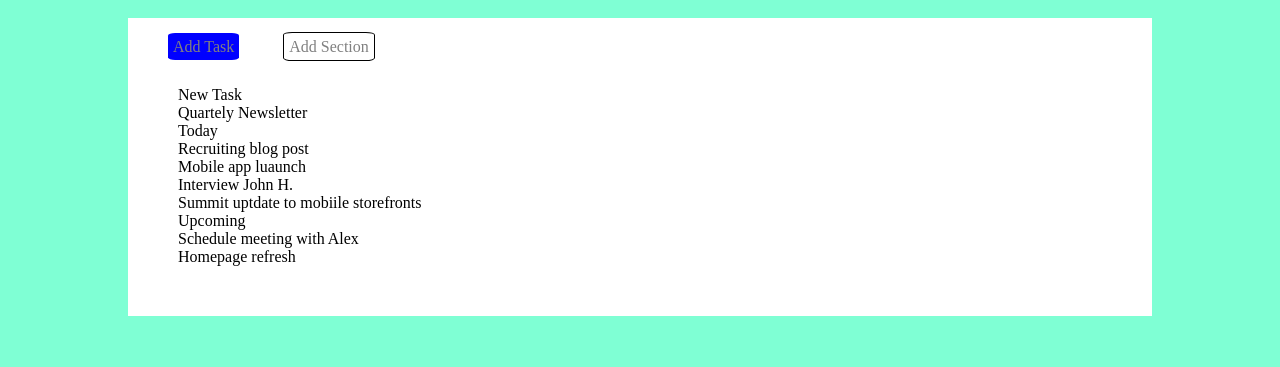
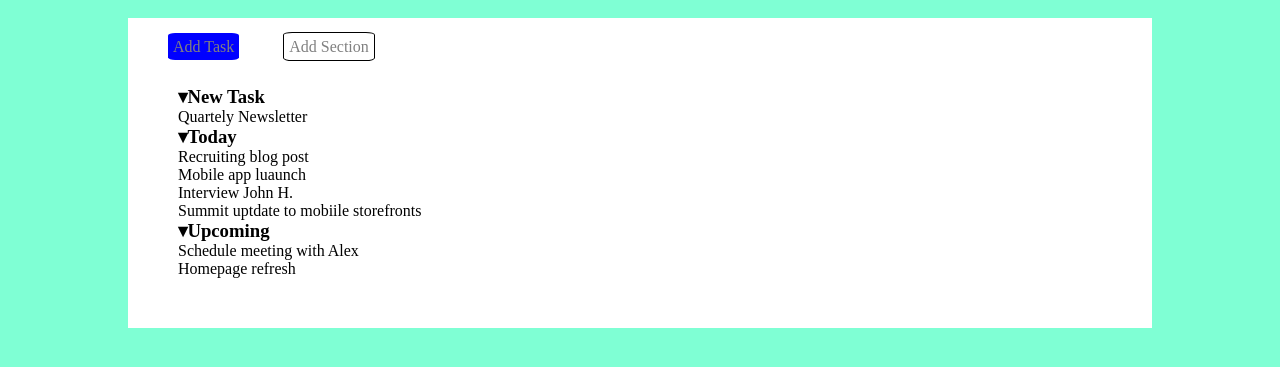
Before and after one commit to Ari88anna/html-css-toboolist, a plain HTML site: page index.html in a window 1280 px wide. Shown: the part 65-432 px from the top of the page. Drawn offline with Linux system fonts and the light colour scheme.

Commit message:
aggiunto prima entity

```diff
--- a/css/style.css
+++ b/css/style.css
@@ -58,5 +58,10 @@
      list-style-type: none;
  }
 
+ .title
+
+
+
+
 
  /* fine main */
--- a/index.html
+++ b/index.html
@@ -24,14 +24,14 @@
         <section class="list">
             <!-- prima lista -->
             <ul>
-                <li class="title">New Task</li>
+                <h3>&#9662;New Task</h3>
                 <ul>
                     <li>Quartely Newsletter</li>
                 </ul>
             </ul>
             <!-- seconda lista -->
             <ul>
-                <li>Today</li>
+                <h3>&#9662;Today</h3>
                 <ul>
                     <li>Recruiting blog post</li>
                     <li>Mobile app luaunch</li>
@@ -41,7 +41,7 @@
             </ul>
             <!-- terza lista -->
             <ul>
-                <li>Upcoming</li>
+                <h3>&#9662;Upcoming</h3>
                 <ul>
                     <li>Schedule meeting with Alex</li>
                     <li>Homepage refresh</li>
```
